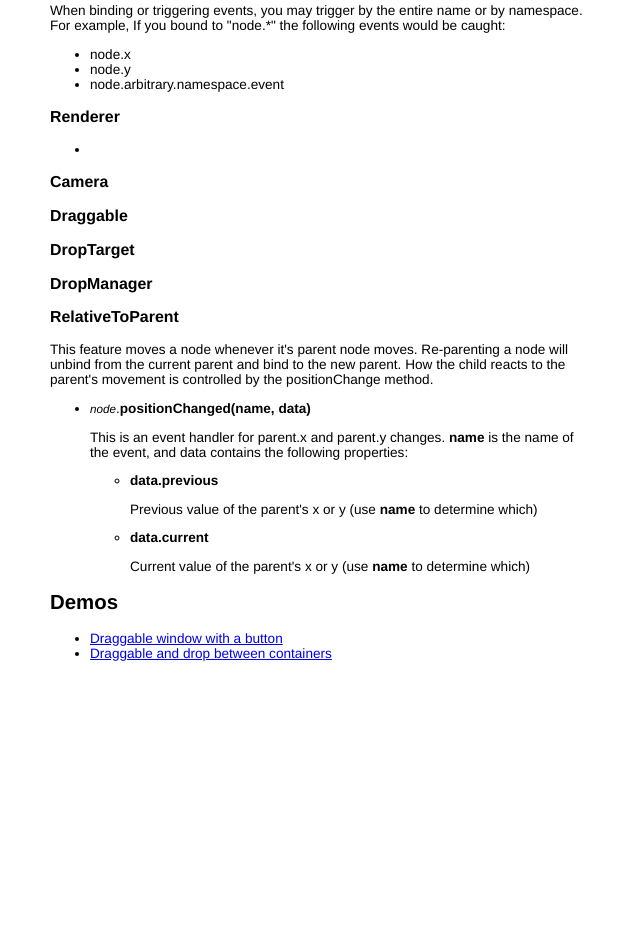
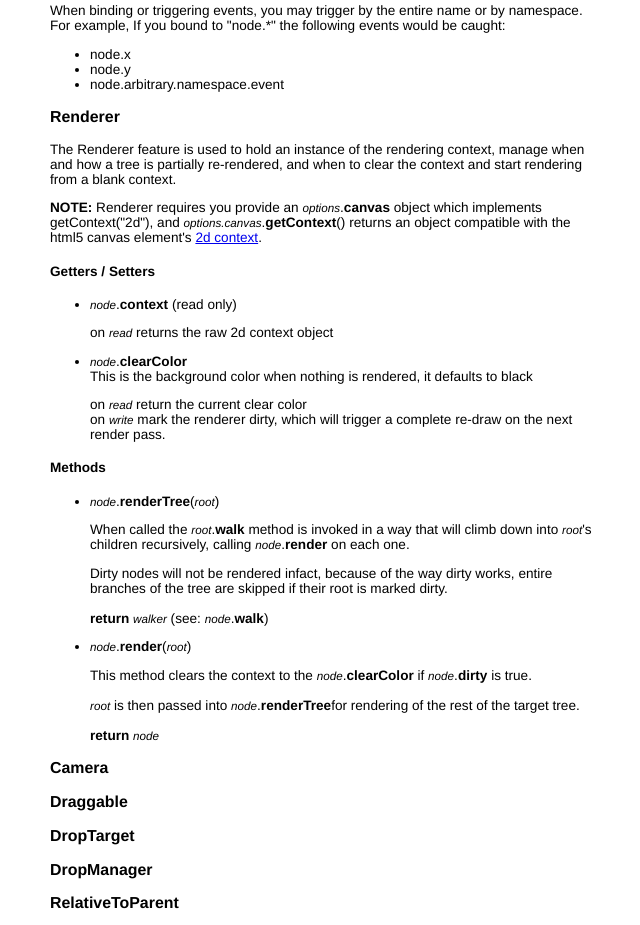
Before and after one commit to tmpvar/carena, a plain HTML site: page index.html in a window 1280 px wide. Shown: the part 4649-5574 px from the top of the page, without its empty margins (318-958 px from the left). Before the commit the page ends 5323 px from the top, so only its background shows below. Drawn offline with Linux system fonts and the light colour scheme.

Commit message:
renderer documentation round 1

```diff
--- a/index.html
+++ b/index.html
@@ -347,10 +347,65 @@ function ascend(obj, fn, depth) {
     </p>
 
     <h3>Renderer</h3>
+
+    <p>
+        The Renderer feature is used to hold an instance of the rendering context, manage when and how a tree is partially re-rendered, and when to clear the context and start rendering from a blank context.
+    </p>
+    <p>
+      <strong>NOTE:</strong> Renderer requires you provide an <em>options</em>.<strong>canvas</strong>
+       object which implements getContext("2d"), and <em>options.canvas</em>.<strong>getContext</strong>() returns
+       an object compatible with the html5 canvas element's
+      <a href="http://www.whatwg.org/specs/web-apps/current-work/multipage/the-canvas-element.html#2dcontext">2d context</a>.
+    </p>
+    <h4>Getters / Setters</h4>
     <p>
         <ul>
           <li>
+            <em>node</em>.<strong>context</strong> (read only)
+            <p>
+              on <em>read</em> returns the raw 2d context object
+            </p>
+          </li>
+          <li>
+            <em>node</em>.<strong>clearColor</strong><br />
+            This is the background color when nothing is rendered, it defaults to black
+            <p>
+              on <em>read</em> return the current clear color<br />
+              on <em>write</em> mark the renderer dirty, which will trigger a complete re-draw on the next render pass.
+            </p>
+          </li>
         </ul>
+    </p>
+    <h4>Methods</h4>
+    <p>
+      <ul>
+          <li>
+            <em>node</em>.<strong>renderTree</strong>(<em>root</em>)
+            <p>
+              When called the <em>root</em>.<strong>walk</strong> method is invoked in
+              a way that will climb down into <em>root</em>'s children recursively,
+              calling <em>node</em>.<strong>render</strong> on each one.
+            </p>
+            <p>
+              Dirty nodes will not be rendered infact, because of the way dirty works,
+              entire branches of the tree are skipped if their root is marked dirty.<br /><br />
+
+            <strong>return</strong> <em>walker</em> (see: <em>node</em>.<strong>walk</strong>)
+            </p>
+
+          </li>
+          <li>
+            <em>node</em>.<strong>render</strong>(<em>root</em>)
+            <p>
+              This method clears the context to the <em>node</em>.<strong>clearColor</strong> if <em>node</em>.<strong>dirty</strong> is true.<br /><br />
+
+              <em>root</em> is then passed into <em>node</em>.<strong>renderTree</strong>for rendering of the rest of the target tree.<br /><br />
+
+              <strong>return</strong> <em>node</em>
+            </p>
+          </li>
+      </ul>
+
     </p>
 
     <h3>Camera</h3>
```
Also changed, not shown: lib/carena.js.
